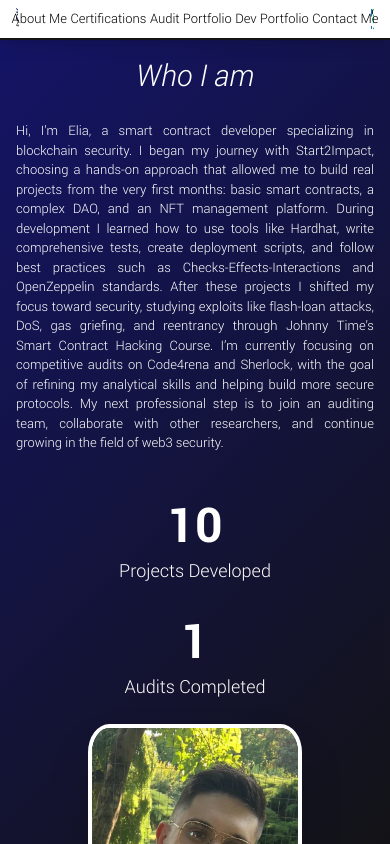
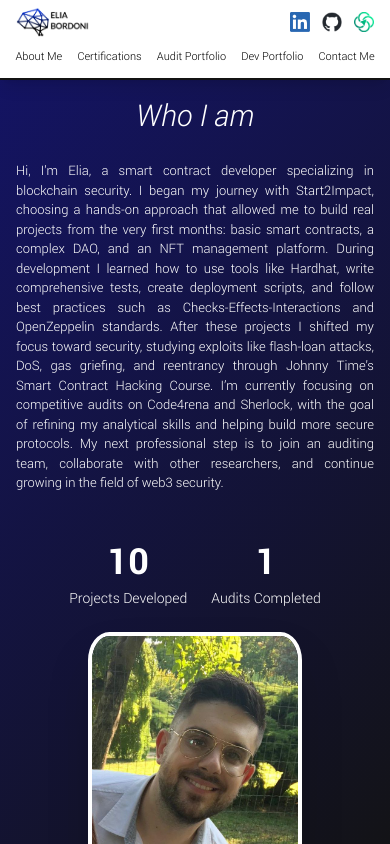
Before and after one commit to eliab256/personal-website, a React (Vite) app: page / in a window 390 px wide. Built offline with nearby package versions, Linux system fonts and the light colour scheme.

Commit message:
fixed age

```diff
--- a/index.html
+++ b/index.html
@@ -6,7 +6,7 @@
     <meta property="og:title" content="Elia Bordoni Blockchain Security Researcher" />
     <meta property="og:description" content="Official webiste of Elia Bordoni" />
     <meta property="og:image" content="https://raw.githubusercontent.com/eliab256/Progetto-HTML-e-CSS-di-Elia-Bordoni/main/assets/img/ImageForOpenGraph.jpg" />
-    <meta property="og:url" content="https://eliab256.github.io/Progetto-HTML-e-CSS-di-Elia-Bordoni/" />
+    <meta property="og:url" content="https://github.com/eliab256/personal-website/" />
     <title>Elia Bordoni Blockchain Security Researcher</title>
     <link rel="icon" type="image/x-icon" href="src/assets/img/PersonalLogos/LogoFavicon.png" />
     <link rel="stylesheet" href="./src/assets/css/index.css" />
--- a/src/assets/css/index.css
+++ b/src/assets/css/index.css
@@ -113,6 +113,6 @@
   }
 
   main {
-    @apply mt-[40px] md:mt-[50px] lg:mt-[80px] lg:px-[30px] w-full flex-1 flex flex-col items-center lg:items-stretch;
+    @apply mt-[80px] md:mt-[50px] lg:mt-[80px] lg:px-[30px] w-full flex-1 flex flex-col items-center lg:items-stretch;
   }
 }
--- a/src/components/AboutMe.tsx
+++ b/src/components/AboutMe.tsx
@@ -1,14 +1,31 @@
 const AboutMe: React.FC = () => {
+  // Calculate age dynamically
+  const calculateAge = () => {
+    const birthDate = new Date(1996, 10, 30); // Month is 0-indexed, so 10 = November
+    const today = new Date();
+    let age = today.getFullYear() - birthDate.getFullYear();
+    const monthDiff = today.getMonth() - birthDate.getMonth();
+
+    // If birthday hasn't occurred yet this year, subtract 1
+    if (monthDiff < 0 || (monthDiff === 0 && today.getDate() < birthDate.getDate())) {
+      age--;
+    }
+
+    return age;
+  };
+
+  const age = calculateAge();
+
   return (
-    <div className="flex justify-center flex-row flex-wrap w-full">
+    <div className="flex justify-center flex-row flex-wrap w-full px-4 md:px-6 lg:px-0">
       {/* Left Column: Who I Am + Professional Experiences */}
       <div className="flex flex-col items-center w-full mb-8 lg:w-1/2 lg:border-r-2 lg:border-white lg:border-dashed lg:pr-8 lg:mb-0 lg:pb-8">
         <div className="title">
           <h1>Who I am</h1>
         </div>
-        <div className="flex flex-col justify-center items-center w-full mt-2.5">
+        <div className="flex flex-col justify-center items-center w-full mt-2.5 px-2 md:px-4 lg:px-0">
           <p className="text-white">
-            Hi, I'm Elia, and at 27 years old I decided to rewrite my path.
+            Hi, I'm Elia, and at {age} years old I decided to rewrite my path.
             <br />
             <br />
             For years I followed very different paths: agricultural studies, music, work as an electrician. All experiences that gave me discipline,
--- a/src/components/Header.tsx
+++ b/src/components/Header.tsx
@@ -8,10 +8,52 @@ import s2iLogo from "../assets/img/S2ILogo.png";
 const Header: React.FC = () => {
   const dispatch = useDispatch();
   return (
-    <header className="w-full h-[40px] md:h-[50px] lg:h-[80px] border-b-2 md:border-b-4 lg:border-b-4 border-logo-dark bg-white fixed top-0 left-0 right-0 z-[100] flex justify-center shadow-lg">
-      <div className="h-full flex justify-between items-center w-full max-w-full px-4">
-        {/* Logo Section */}
-        <div className="flex h-[30px] md:h-[35px] lg:h-[55px] items-center text-[13px] md:text-[15px] lg:text-[25px] justify-center flex-1">
+    <header className="w-full h-[80px] md:h-[50px] lg:h-[80px] border-b-2 md:border-b-4 lg:border-b-4 border-logo-dark bg-white fixed top-0 left-0 right-0 z-[100] flex justify-center shadow-lg">
+      <div className="h-full flex flex-col md:flex-row justify-between items-center w-full max-w-full px-4 py-1 md:py-0">
+        {/* First Row on Mobile: Logo and Social Links */}
+        <div className="flex md:hidden w-full justify-between items-center h-[35px]">
+          {/* Logo Section Mobile */}
+          <div className="flex h-[30px] items-center">
+            <div
+              className="flex justify-center h-full cursor-pointer transition-transform duration-200 hover:scale-105 active:scale-95"
+              onClick={() => dispatch(setCurrentPage("home"))}
+              role="button"
+            >
+              <img src={logoImage} alt="Logo" className="h-full" />
+            </div>
+          </div>
+
+          {/* Social Links Section Mobile */}
+          <div className="flex justify-center items-center h-[20px] gap-3">
+            <a
+              href="https://www.linkedin.com/in/elia-bordoni"
+              rel="noopener"
+              target="_blank"
+              className="h-full transition-transform duration-200 hover:scale-110 active:scale-95"
+            >
+              <img src={linkedinImage} alt="linkedin link" className="h-full" />
+            </a>
+            <a
+              href="https://github.com/eliab256"
+              rel="noopener"
+              target="_blank"
+              className="h-full transition-transform duration-200 hover:scale-110 active:scale-95"
+            >
+              <img src={gitHubImage} alt="github link" className="h-full" />
+            </a>
+            <a
+              href="https://talent.start2impact.it/profile/elia-bordoni-856a171d-db43-4743-a606-e3bb8d631f35"
+              rel="noopener"
+              target="_blank"
+              className="h-full transition-transform duration-200 hover:scale-110 active:scale-95"
+            >
+              <img src={s2iLogo} alt="start2impact link" className="h-full" />
+            </a>
+          </div>
+        </div>
+
+        {/* Logo Section Desktop */}
+        <div className="hidden md:flex h-[35px] lg:h-[55px] items-center text-[13px] md:text-[15px] lg:text-[25px] justify-center flex-1">
           <div
             className="flex justify-center h-full cursor-pointer transition-transform duration-200 hover:scale-105 active:scale-95"
             onClick={() => dispatch(setCurrentPage("home"))}
@@ -21,47 +63,47 @@ const Header: React.FC = () => {
           </div>
         </div>
 
-        {/* Menu Section */}
-        <div className="flex h-[30px] md:h-[35px] lg:h-[55px] items-center justify-center text-[13px] md:text-[15px] lg:text-[25px] gap-[1%] md:gap-[1.5%] lg:gap-[3%] flex-[2]">
+        {/* Menu Section - Second Row on Mobile, Center on Desktop */}
+        <div className="flex h-[35px] md:h-[35px] lg:h-[55px] items-center justify-center text-[11px] md:text-[15px] lg:text-[25px] gap-[2%] md:gap-[1.5%] lg:gap-[3%] flex-[2] w-full md:w-auto">
           <button
             onClick={() => dispatch(setCurrentPage("aboutMe"))}
-            className="bg-transparent border-none text-black h-full relative font-inherit transition-all duration-500 hover:text-logo-light-blue group whitespace-nowrap"
+            className="bg-transparent border-none text-black h-full relative font-inherit transition-all duration-500 hover:text-logo-light-blue group whitespace-nowrap px-1"
           >
             About Me
             <span className="absolute bottom-[0.3em] left-0 w-0 h-[0.15em] bg-gradient-to-r from-logo-light-blue to-logo-dark rounded-[30px] transition-all duration-500 group-hover:w-full group-focus:w-full group-focus:transition-none"></span>
           </button>
           <button
             onClick={() => dispatch(setCurrentPage("certifications"))}
-            className="bg-transparent border-none text-black h-full relative font-inherit transition-all duration-500 hover:text-logo-light-blue group whitespace-nowrap"
+            className="bg-transparent border-none text-black h-full relative font-inherit transition-all duration-500 hover:text-logo-light-blue group whitespace-nowrap px-1"
           >
             Certifications
             <span className="absolute bottom-[0.3em] left-0 w-0 h-[0.15em] bg-gradient-to-r from-logo-light-blue to-logo-dark rounded-[30px] transition-all duration-500 group-hover:w-full group-focus:w-full group-focus:transition-none"></span>
           </button>
           <button
             onClick={() => dispatch(setCurrentPage("auditPortfolio"))}
-            className="bg-transparent border-none text-black h-full relative font-inherit transition-all duration-500 hover:text-logo-light-blue group whitespace-nowrap"
+            className="bg-transparent border-none text-black h-full relative font-inherit transition-all duration-500 hover:text-logo-light-blue group whitespace-nowrap px-1"
           >
             Audit Portfolio
             <span className="absolute bottom-[0.3em] left-0 w-0 h-[0.15em] bg-gradient-to-r from-logo-light-blue to-logo-dark rounded-[30px] transition-all duration-500 group-hover:w-full group-focus:w-full group-focus:transition-none"></span>
           </button>
           <button
             onClick={() => dispatch(setCurrentPage("portfolio"))}
-            className="bg-transparent border-none text-black h-full relative font-inherit transition-all duration-500 hover:text-logo-light-blue group whitespace-nowrap"
+            className="bg-transparent border-none text-black h-full relative font-inherit transition-all duration-500 hover:text-logo-light-blue group whitespace-nowrap px-1"
           >
             Dev Portfolio
             <span className="absolute bottom-[0.3em] left-0 w-0 h-[0.15em] bg-gradient-to-r from-logo-light-blue to-logo-dark rounded-[30px] transition-all duration-500 group-hover:w-full group-focus:w-full group-focus:transition-none"></span>
           </button>
           <button
             onClick={() => dispatch(setCurrentPage("contactMe"))}
-            className="bg-transparent border-none text-black h-full relative font-inherit transition-all duration-500 hover:text-logo-light-blue group whitespace-nowrap"
+            className="bg-transparent border-none text-black h-full relative font-inherit transition-all duration-500 hover:text-logo-light-blue group whitespace-nowrap px-1"
           >
             Contact Me
             <span className="absolute bottom-[0.3em] left-0 w-0 h-[0.15em] bg-gradient-to-r from-logo-light-blue to-logo-dark rounded-[30px] transition-all duration-500 group-hover:w-full group-focus:w-full group-focus:transition-none"></span>
           </button>
         </div>
 
-        {/* Social Links Section */}
-        <div className="flex justify-center items-center h-[20px] md:h-[20px] lg:h-[30px] flex-1 gap-[3%] md:gap-[4%] lg:gap-[5%]">
+        {/* Social Links Section Desktop */}
+        <div className="hidden md:flex justify-center items-center h-[20px] lg:h-[30px] flex-1 gap-[4%] lg:gap-[5%]">
           <a
             href="https://www.linkedin.com/in/elia-bordoni"
             rel="noopener"
--- a/src/components/Home.tsx
+++ b/src/components/Home.tsx
@@ -51,14 +51,14 @@ const Home: React.FC = () => {
           </p>
 
           {/* Project and Audit Counters */}
-          <div className="flex flex-col md:flex-row items-center justify-center gap-8 md:gap-16 mt-8 w-full">
+          <div className="flex flex-row md:flex-row items-center justify-center gap-6 md:gap-16 mt-8 w-full">
             <div className="flex flex-col items-center">
-              <div className="text-5xl md:text-6xl lg:text-7xl font-bold text-white mb-2">{displayedProjects}</div>
-              <div className="text-lg md:text-xl lg:text-2xl text-white">Projects Developed</div>
+              <div className="text-4xl md:text-6xl lg:text-7xl font-bold text-white mb-2">{displayedProjects}</div>
+              <div className="text-sm md:text-xl lg:text-2xl text-white text-center">Projects Developed</div>
             </div>
             <div className="flex flex-col items-center">
-              <div className="text-5xl md:text-6xl lg:text-7xl font-bold text-white mb-2">{displayedAudits}</div>
-              <div className="text-lg md:text-xl lg:text-2xl text-white">Audits Completed</div>
+              <div className="text-4xl md:text-6xl lg:text-7xl font-bold text-white mb-2">{displayedAudits}</div>
+              <div className="text-sm md:text-xl lg:text-2xl text-white text-center">Audits Completed</div>
             </div>
           </div>
         </div>
```
